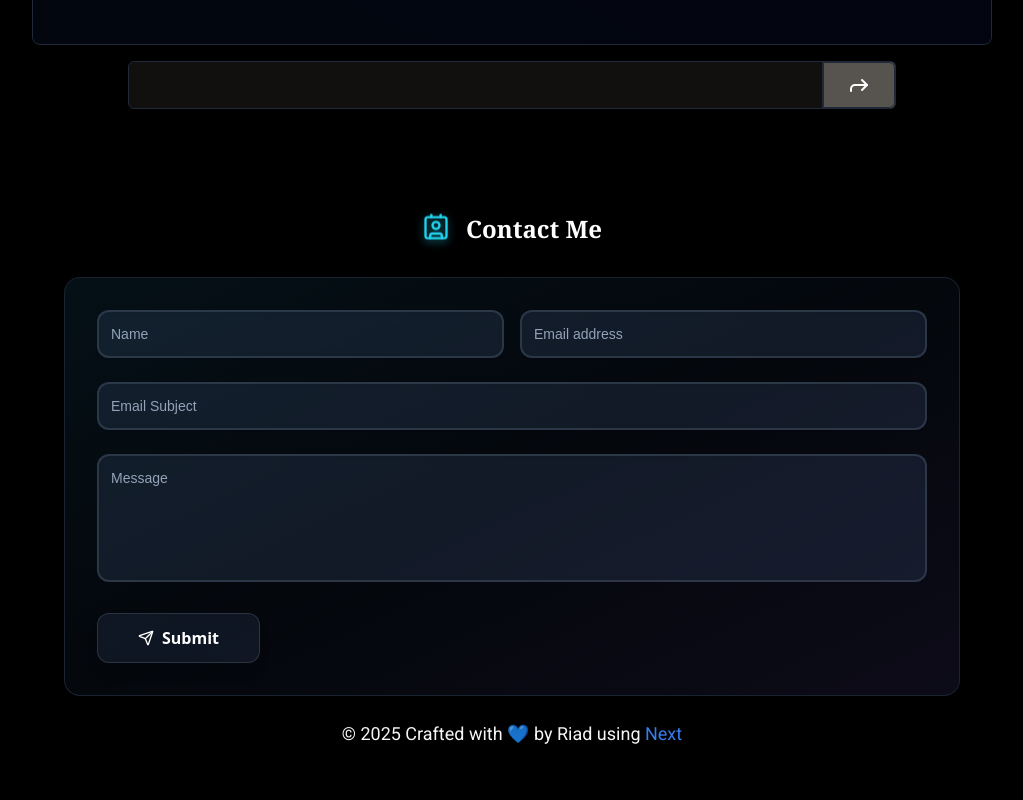
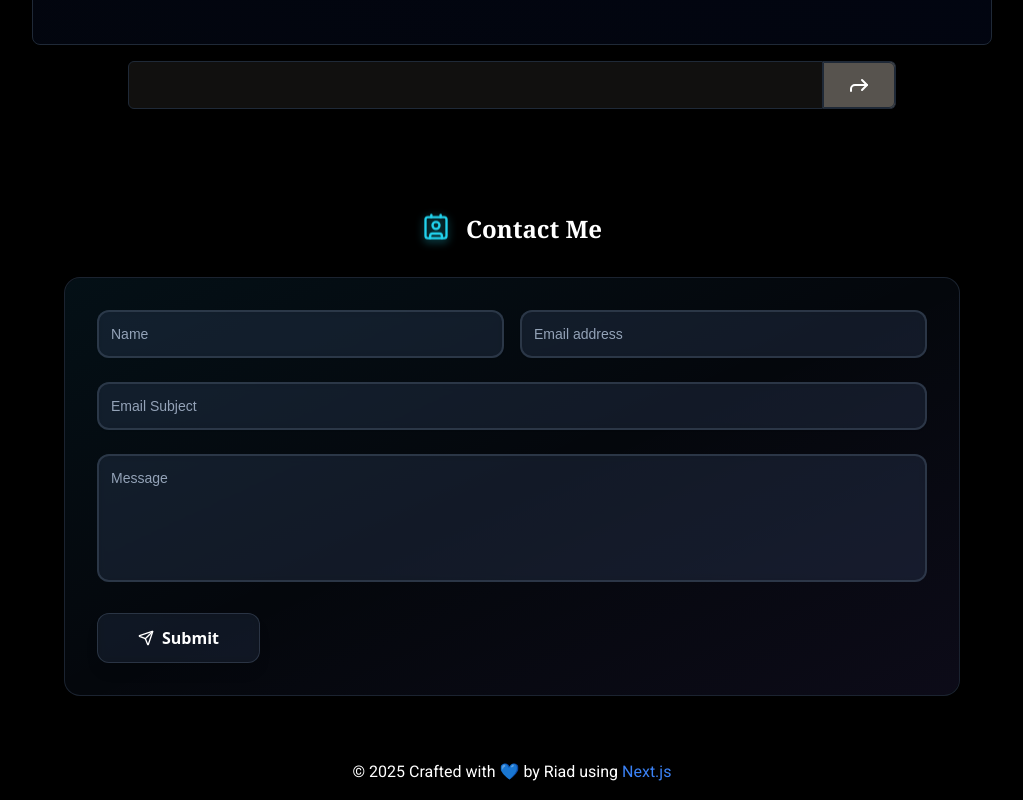
Before and after one commit to riad-mammadov/Portfolio, a Next.js app: page / in a window 1280 px wide. Shown: the part 4149-4949 px from the top of the page, without its empty margins (128-1151 px from the left). Before the commit the page ends 4913 px from the top, so only its background shows below. Built offline with nearby package versions, Linux system fonts and the light colour scheme.

Commit message:
adjust font size

```diff
--- a/components/ui/Footer.jsx
+++ b/components/ui/Footer.jsx
@@ -1,9 +1,9 @@
 function Footer() {
   return (
-    <footer className="w-full flex items-center justify-center bg-transparent">
-      <h1 className="font-roboto text-sm mb-4 sm:text-lg text-white">
+    <footer className="w-full flex items-center justify-center bg-transparent mt-10">
+      <h1 className="font-roboto text-sm mb-4 sm:text-base text-white">
         © 2025 Crafted with 💙 by Riad using
-        <span className="text-blue-500"> Next</span>
+        <span className="text-blue-500"> Next.js</span>
       </h1>
     </footer>
   );
```
